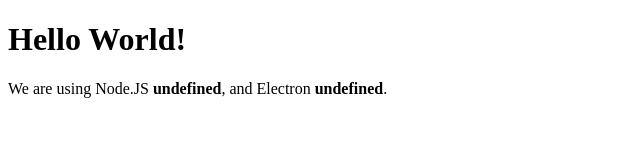
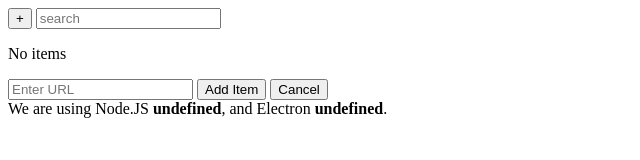
Before and after one commit to godfreypj/bookmarkApp, an Electron app: page renderer/main.html in a window 1280 px wide. Shown: the whole page, without its empty margins (0-640 px from the left). Drawn offline with Linux system fonts and the light colour scheme.

Commit message:
Created basic stucture in main HTML file.

```diff
--- a/main.js
+++ b/main.js
@@ -29,7 +29,7 @@
   state.manage(mainWindow)
 
   // Open DevTools - Remove for PRODUCTION!
-    mainWindow.webContents.openDevTools();
+  mainWindow.webContents.openDevTools();
 
   // Listen for window being closed
   mainWindow.on('closed',  () => {
--- a/renderer/main.html
+++ b/renderer/main.html
@@ -6,8 +6,24 @@
     <title>Hello World!</title>
   </head>
   <body>
+      <!-- Header -->
+      <header>
+          <button id="show-modal">+</button>
+          <input type="text" id="search" placeholder="search">
+      </header>
 
-    <h1>Hello World!</h1>
+      <!-- Main -->
+      <main>
+          <p id="no-items">No items</p>
+          <div id="items"></div>
+      </main>
+
+      <!-- Modal -->
+      <div id="modal">
+          <input type="text" id="url" placeholder="Enter URL">
+          <button id="add-item">Add Item</button>
+          <button id="close-modal">Cancel</button>
+      </div>
 
     We are using Node.JS <strong><script>document.write(process.versions.node)</script></strong>,
     and Electron <strong><script>document.write(process.versions.electron)</script></strong>.
```
